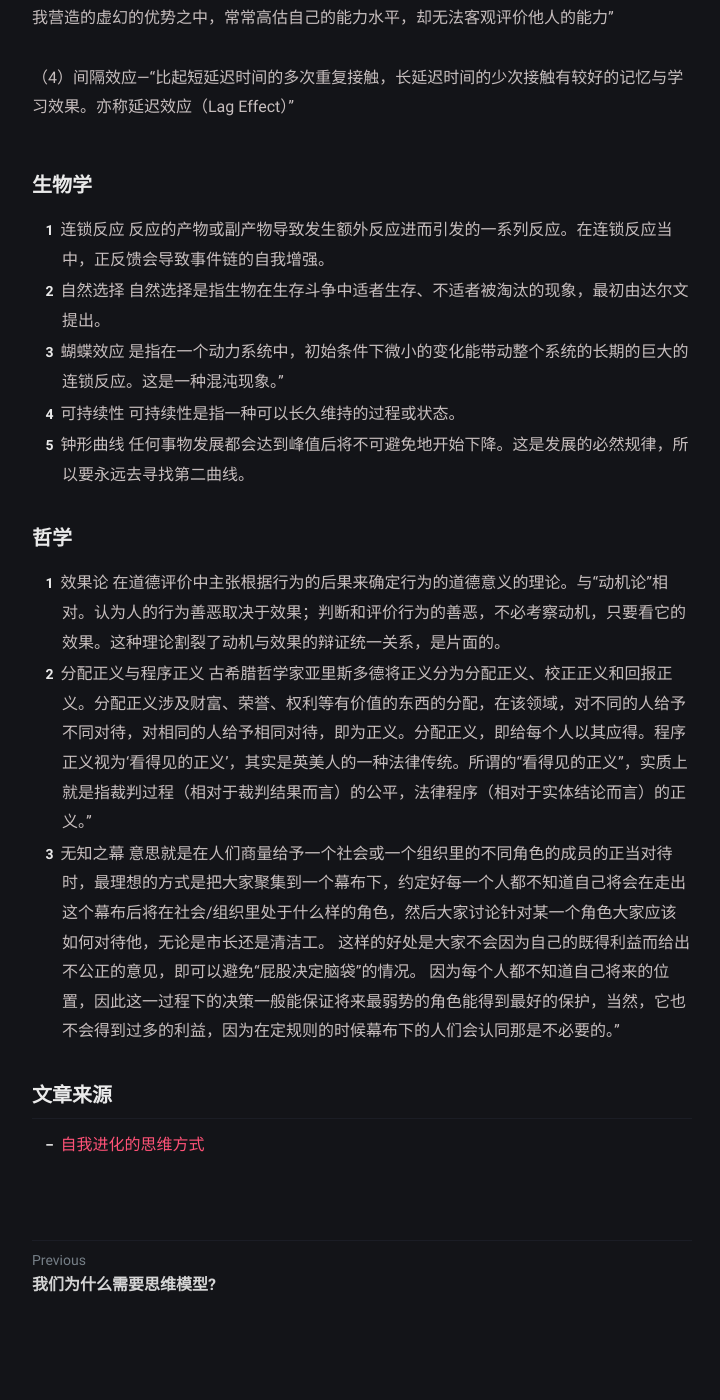
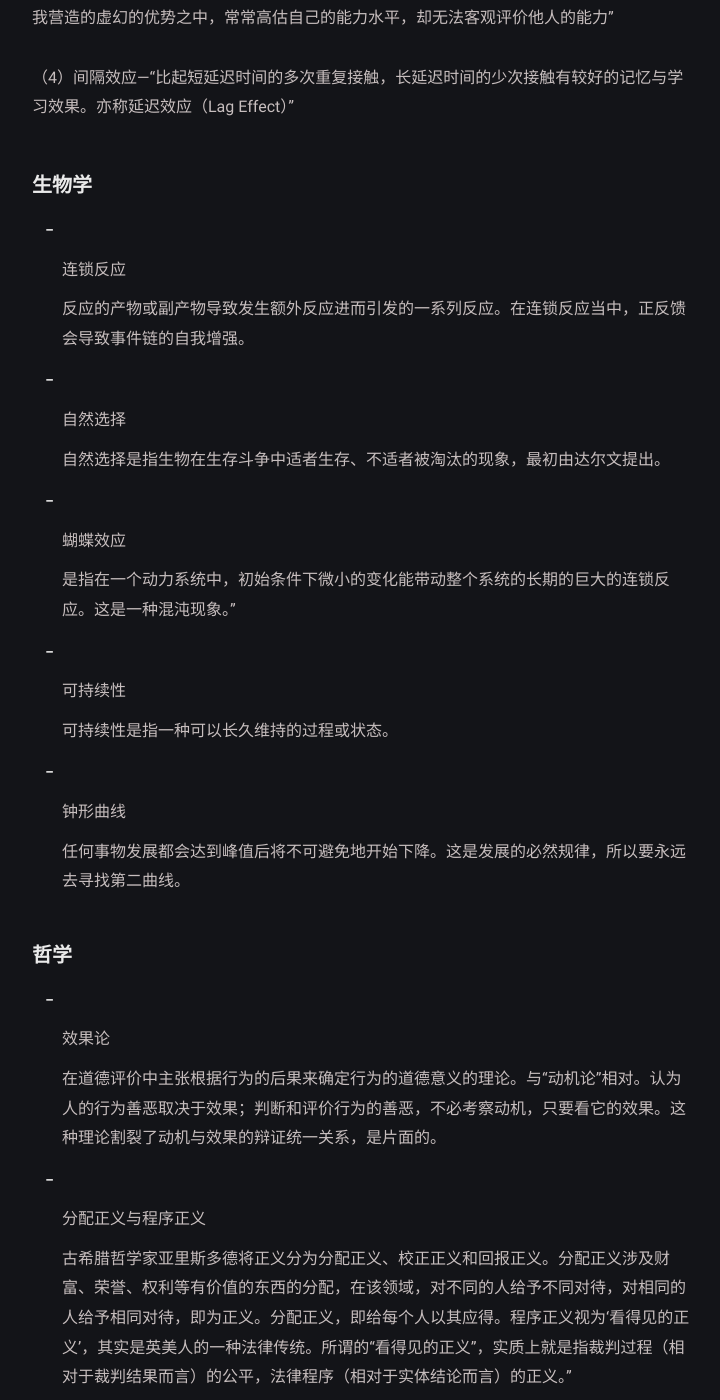
Before and after one commit to sealwangdo/sealwangdo.github.io, a Jekyll site: the page built from _posts/2022-05-21-自我进化思维方式.md, in a window 1280 px wide and 1400 px high, scrolled down 14117 px. Shown: the whole window, without its empty margins (278-998 px from the left). Built offline with Jekyll 4.4.1, drawn with Linux system fonts in a browser that asks for light colours; part of the change alters nothing that is shown; some of the changed text lies outside the part shown.

Commit message:
Update 2022-05-21-自我进化思维方式.md

```diff
--- a/_posts/2022-05-21-自我进化思维方式.md
+++ b/_posts/2022-05-21-自我进化思维方式.md
@@ -32,49 +32,49 @@ description: [思维模式是人们观察、分析、解决问题的模式化、
 
 #### 解释（Explaining）
 
-1. 奥卡姆剃刀
+- 奥卡姆剃刀
 
-   最简单的解决方案往往就是正确的解决方案。
+  最简单的解决方案往往就是正确的解决方案。
 
-2. 认知偏差
+- 认知偏差
 
-   有特定模式的判断偏差，主要由于人们根据主观感受而非客观事实构建的认知有关。
+  有特定模式的判断偏差，主要由于人们根据主观感受而非客观事实构建的认知有关。
 
-3. 第一性原理
+- 第一性原理
 
-   最基本的命题或假设，不能被省略或删除，也不能被违反。
+  最基本的命题或假设，不能被省略或删除，也不能被违反。
 
-4. 直接原因与根本原因
+- 直接原因与根本原因
 
-   立即导致后果发生的原因常常称为直接原因。而导致某种结局或后果的因果关系链条的初始原因就是根本原因。
+  立即导致后果发生的原因常常称为直接原因。而导致某种结局或后果的因果关系链条的初始原因就是根本原因。
 
 #### 建模
 
-1. 系统化思维
+- 系统化思维
 
-   简单来说就是对事情全面思考，不只就事论事。是把想要达到的结果、实现该结果的过程、过程优化以及对未来的影响等一系列问题作为一个整体系统进行研究。
+  简单来说就是对事情全面思考，不只就事论事。是把想要达到的结果、实现该结果的过程、过程优化以及对未来的影响等一系列问题作为一个整体系统进行研究。
 
-2. 场景分析
+- 场景分析
 
-   情境分析是一种通过考虑各种可能发生的结果，分析未来的可能发生事件的过程。通过考虑分析各种结果及其影响，情景分析可以帮助决策者做出更明智的选择。
+  情境分析是一种通过考虑各种可能发生的结果，分析未来的可能发生事件的过程。通过考虑分析各种结果及其影响，情景分析可以帮助决策者做出更明智的选择。
 
-3. 幂律法则
+- 幂律法则
 
-   少数几个事件的发生频率占了整个发生频率的大部分，参见二八定律：80%的结果取决于20%的原因
+  少数几个事件的发生频率占了整个发生频率的大部分，参见二八定律：80%的结果取决于20%的原因
 
-4. 正态分布
+- 正态分布
 
-   一种非常常见的连续性概率分布……预期为许多独立过程之和的物理量（如测量误差）往往具备接近正态分布的特性。
+  一种非常常见的连续性概率分布……预期为许多独立过程之和的物理量（如测量误差）往往具备接近正态分布的特性。
 
-5. 成本效益分析
+- 成本效益分析
 
-   评估不同满足企业的交易、活动或功能需求的替代方案优劣的系统方法。
+  评估不同满足企业的交易、活动或功能需求的替代方案优劣的系统方法。
 
-6. 帕累托效应
+- 帕累托效应
 
-   是指不可能在没有一个人状况变坏的情况下让另一个人变好的资源配置状态。帕累托效应是一个经济学概念,又称为“帕雷托效应 ”。其主张为：以一个小的诱因、投入和努力，通常可以产生大的结果、产出或酬劳。这种情况是有违一般人的期望的。
+  是指不可能在没有一个人状况变坏的情况下让另一个人变好的资源配置状态。帕累托效应是一个经济学概念,又称为“帕雷托效应 ”。其主张为：以一个小的诱因、投入和努力，通常可以产生大的结果、产出或酬劳。这种情况是有违一般人的期望的。
 
-   帕累托效应还有其他不同的命名，如80/20法则、最省力法则、不平衡原则,帕累托法则等。
+  帕累托效应还有其他不同的命名，如80/20法则、最省力法则、不平衡原则,帕累托法则等。
 
 #### 头脑风暴
 
@@ -311,27 +311,41 @@ description: [思维模式是人们观察、分析、解决问题的模式化、
 
 #### 生物学
 
-1. 连锁反应
-   反应的产物或副产物导致发生额外反应进而引发的一系列反应。在连锁反应当中，正反馈会导致事件链的自我增强。
-2. 自然选择
-   自然选择是指生物在生存斗争中适者生存、不适者被淘汰的现象，最初由达尔文提出。
-3. 蝴蝶效应
-   是指在一个动力系统中，初始条件下微小的变化能带动整个系统的长期的巨大的连锁反应。这是一种混沌现象。”
-4. 可持续性
-   可持续性是指一种可以长久维持的过程或状态。
-5. 钟形曲线
-   任何事物发展都会达到峰值后将不可避免地开始下降。这是发展的必然规律，所以要永远去寻找第二曲线。
+- 连锁反应
+
+  反应的产物或副产物导致发生额外反应进而引发的一系列反应。在连锁反应当中，正反馈会导致事件链的自我增强。
+
+- 自然选择
+
+  自然选择是指生物在生存斗争中适者生存、不适者被淘汰的现象，最初由达尔文提出。
+
+- 蝴蝶效应
+
+  是指在一个动力系统中，初始条件下微小的变化能带动整个系统的长期的巨大的连锁反应。这是一种混沌现象。”
+
+- 可持续性
+
+  可持续性是指一种可以长久维持的过程或状态。
+
+- 钟形曲线
+
+  任何事物发展都会达到峰值后将不可避免地开始下降。这是发展的必然规律，所以要永远去寻找第二曲线。
 
 #### 哲学
 
-1. 效果论
-   在道德评价中主张根据行为的后果来确定行为的道德意义的理论。与“动机论”相对。认为人的行为善恶取决于效果；判断和评价行为的善恶，不必考察动机，只要看它的效果。这种理论割裂了动机与效果的辩证统一关系，是片面的。
-2. 分配正义与程序正义
-   古希腊哲学家亚里斯多德将正义分为分配正义、校正正义和回报正义。分配正义涉及财富、荣誉、权利等有价值的东西的分配，在该领域，对不同的人给予不同对待，对相同的人给予相同对待，即为正义。分配正义，即给每个人以其应得。程序正义视为‘看得见的正义’，其实是英美人的一种法律传统。所谓的“看得见的正义”，实质上就是指裁判过程（相对于裁判结果而言）的公平，法律程序（相对于实体结论而言）的正义。”
-3. 无知之幕
-   意思就是在人们商量给予一个社会或一个组织里的不同角色的成员的正当对待时，最理想的方式是把大家聚集到一个幕布下，约定好每一个人都不知道自己将会在走出这个幕布后将在社会/组织里处于什么样的角色，然后大家讨论针对某一个角色大家应该如何对待他，无论是市长还是清洁工。
-   这样的好处是大家不会因为自己的既得利益而给出不公正的意见，即可以避免“屁股决定脑袋”的情况。
-   因为每个人都不知道自己将来的位置，因此这一过程下的决策一般能保证将来最弱势的角色能得到最好的保护，当然，它也不会得到过多的利益，因为在定规则的时候幕布下的人们会认同那是不必要的。”
+- 效果论
+
+  在道德评价中主张根据行为的后果来确定行为的道德意义的理论。与“动机论”相对。认为人的行为善恶取决于效果；判断和评价行为的善恶，不必考察动机，只要看它的效果。这种理论割裂了动机与效果的辩证统一关系，是片面的。
+
+- 分配正义与程序正义
+
+  古希腊哲学家亚里斯多德将正义分为分配正义、校正正义和回报正义。分配正义涉及财富、荣誉、权利等有价值的东西的分配，在该领域，对不同的人给予不同对待，对相同的人给予相同对待，即为正义。分配正义，即给每个人以其应得。程序正义视为‘看得见的正义’，其实是英美人的一种法律传统。所谓的“看得见的正义”，实质上就是指裁判过程（相对于裁判结果而言）的公平，法律程序（相对于实体结论而言）的正义。”
+
+- 无知之幕
+
+  意思就是在人们商量给予一个社会或一个组织里的不同角色的成员的正当对待时，最理想的方式是把大家聚集到一个幕布下，约定好每一个人都不知道自己将会在走出这个幕布后将在社会/组织里处于什么样的角色，然后大家讨论针对某一个角色大家应该如何对待他，无论是市长还是清洁工。
+  这样的好处是大家不会因为自己的既得利益而给出不公正的意见，即可以避免“屁股决定脑袋”的情况。
+  因为每个人都不知道自己将来的位置，因此这一过程下的决策一般能保证将来最弱势的角色能得到最好的保护，当然，它也不会得到过多的利益，因为在定规则的时候幕布下的人们会认同那是不必要的。”
 
 ### 文章来源
 
```
